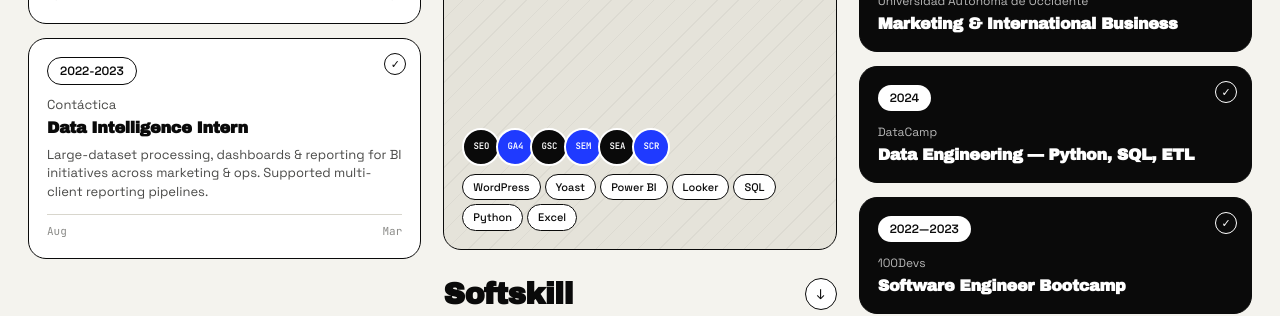
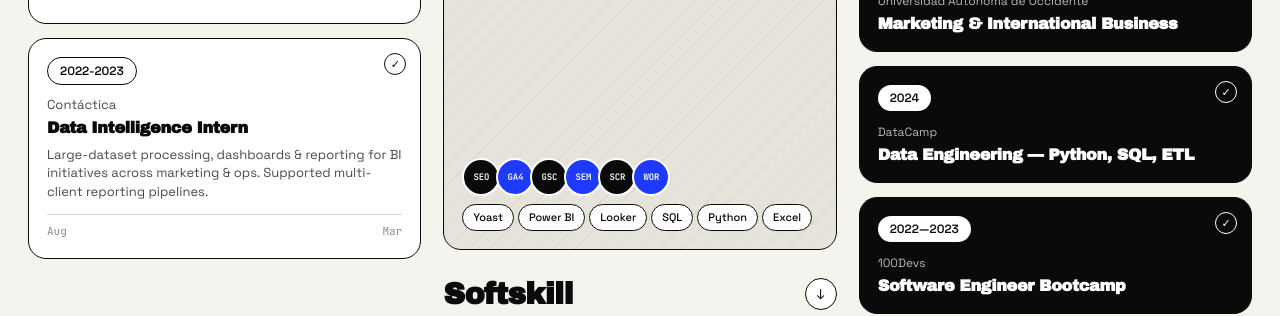
Before and after one commit to Kaitobar/portfolio, a React (Vite) app: page / in a window 1280 px wide. Shown: the part 2120-2436 px from the top of the page. Built offline with nearby package versions, Linux system fonts and the light colour scheme.

Commit message:
Remove Search Atlas from portfolio

```diff
--- a/src/components/Resume.jsx
+++ b/src/components/Resume.jsx
@@ -12,7 +12,7 @@ const education = [
   { period: '2022—2023', school: '100Devs', degree: 'Software Engineer Bootcamp' },
 ];
 
-const hardskills = ['SEO', 'GA4', 'GSC', 'SEMrush', 'Search Atlas', 'Screaming Frog', 'WordPress', 'Yoast', 'Power BI', 'Looker', 'SQL', 'Python', 'Excel'];
+const hardskills = ['SEO', 'GA4', 'GSC', 'SEMrush', 'Screaming Frog', 'WordPress', 'Yoast', 'Power BI', 'Looker', 'SQL', 'Python', 'Excel'];
 const softskills = ['Ownership', 'Analytical', 'Communication', 'Bilingual', 'Self-managed', 'Curious'];
 
 export const Resume = () => (
--- a/src/components/Work.jsx
+++ b/src/components/Work.jsx
@@ -6,7 +6,7 @@ const cases = [
     tag: 'SEO AUDIT',
     title: 'Full technical & on-page SEO audits',
     summary: 'Crawl analysis, Core Web Vitals, schema markup, indexation & internal linking — with a prioritized action plan.',
-    detail: 'A full SEO audit covers everything affecting how search engines find, crawl, and rank your site. I use tools like SEMrush and Search Atlas to analyze technical health (site speed, mobile, crawl errors), on-page signals (titles, headings, content gaps), schema markup implementation, and indexing issues — then deliver a clear roadmap so you know exactly what to fix first and why.',
+    detail: 'A full SEO audit covers everything affecting how search engines find, crawl, and rank your site. I use tools like SEMrush and Screaming Frog to analyze technical health (site speed, mobile, crawl errors), on-page signals (titles, headings, content gaps), schema markup implementation, and indexing issues — then deliver a clear roadmap so you know exactly what to fix first and why.',
     images: ['https://i.ibb.co/rGbgMkDS/Captura-de-pantalla-2026-05-06-233448.png'],
     accent: 'var(--accent)',
     fg: 'var(--accent-fg)',
```
